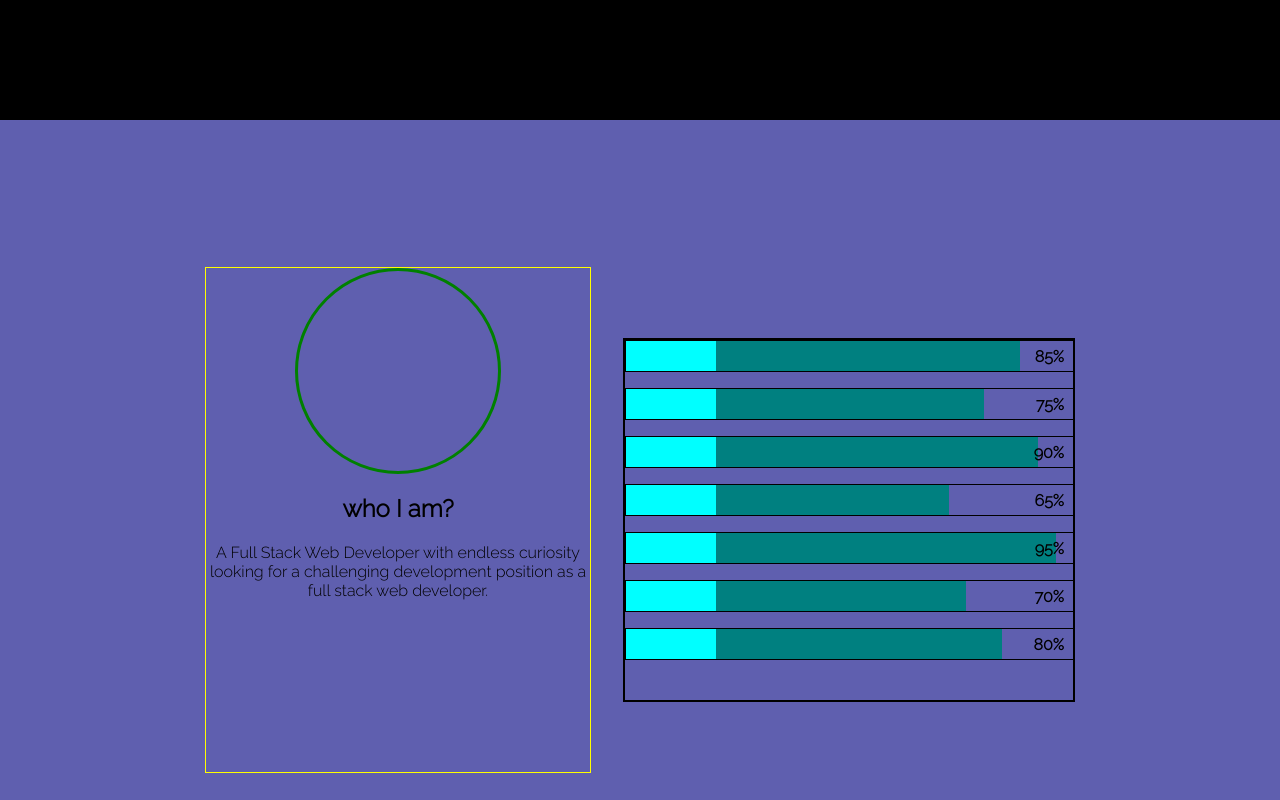
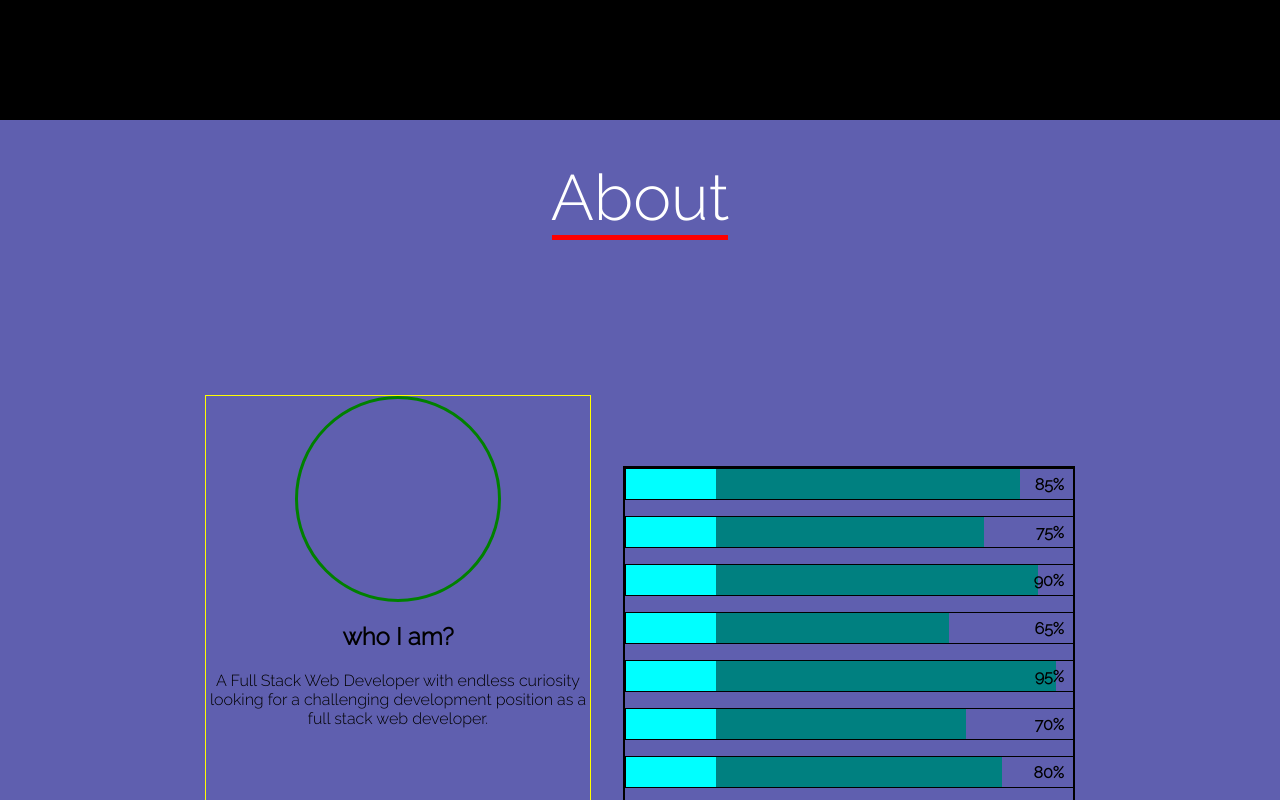
Before and after one commit to aviadc/portfolio, a React (Create React App) app: page / in a window 1280 px wide. Shown: the part 680-1480 px from the top of the page. Built offline with nearby package versions, Linux system fonts and the light colour scheme.

Commit message:
scroll smooth fix height

```diff
--- a/package.json
+++ b/package.json
@@ -7,6 +7,7 @@
     "@testing-library/react": "^11.2.7",
     "@testing-library/user-event": "^12.8.3",
     "aos": "^2.3.4",
+    "gsap": "^3.10.4",
     "react": "^17.0.2",
     "react-dom": "^17.0.2",
     "react-icons": "^4.4.0",
--- a/src/components/Navbar/index.js
+++ b/src/components/Navbar/index.js
@@ -4,6 +4,9 @@ import { Link } from "react-scroll"
 import "./navbar.scss";
 
 const Navbar = () => {
+  const offsetInPixels = (window.innerHeight/100)*8;
+  console.log(offsetInPixels,"offset");
+  // console.log(8vh)
 
   const [hamburgerClick, setHamburgerClick] = useState(false)
 
@@ -14,13 +17,13 @@ const Navbar = () => {
           <Link to="intro" spy={true} smooth={true} offset={0} duration={0} className="nav-link">Home</Link>
         </div>
         <div>
-          <Link to="about" spy={true} smooth={true} offset={0} duration={0} className="nav-link">About</Link>
+          <Link to="about" spy={true} smooth={true} offset={-offsetInPixels} duration={0} className="nav-link">About</Link>
         </div>
         <div>
-          <Link to="work" spy={true} smooth={true} offset={0} duration={0} className="nav-link">Work</Link>
+          <Link to="work" spy={true} smooth={true} offset={-offsetInPixels} duration={0} className="nav-link">Work</Link>
         </div>
         <div>
-          <Link to="contact" spy={true} smooth={true} offset={0} duration={0} className="nav-link">Contact</Link>
+          <Link to="contact" spy={true} smooth={true} offset={-offsetInPixels} duration={0} className="nav-link">Contact</Link>
         </div>
       </div>
       <div className='navbar-hamburger' onClick={() => setHamburgerClick(!hamburgerClick)}>
--- a/src/components/Navbar/navbar.scss
+++ b/src/components/Navbar/navbar.scss
@@ -5,7 +5,7 @@
   width: 100%;
   top: 0;
   left: 0;
-  height: 60px;
+  height: 8vh;
   display: flex;
   align-items: center;
 
--- /dev/null
+++ b/src/components/PageTitle/index.js
@@ -0,0 +1,13 @@
+import React from 'react'
+import "./pageTitle.scss"
+
+const PageTitle = ({title}) => {
+  return (
+    <div className='title-container'>
+      <div className='title'>{title}</div>
+      <div className='title-bottom'></div>
+    </div>
+  )
+}
+
+export default PageTitle
--- /dev/null
+++ b/src/components/PageTitle/pageTitle.scss
@@ -0,0 +1,21 @@
+.title-container {
+  height: 20vh;
+  width: 100%;
+  display: flex;
+  flex-direction: column;
+  align-items: center;
+  justify-content: center;
+  // border: 1px solid red;
+}
+
+.title {
+  color: #fff;
+  font-size: 4rem;
+}
+
+
+.title-bottom {
+  background-color: red;
+  width: 11rem;
+  height: 5px;
+}
--- a/src/components/pages/About/about.scss
+++ b/src/components/pages/About/about.scss
@@ -1,9 +1,15 @@
+.about-page{
+    height: 92vh;
+    background-color: #5f5faf;
+    width: 100%;
+    // border: 1px solid teal;
+}
+
 .about-container {
-    height: 100vh;
+    height: 100%;
     display: flex;
     justify-content: center;
     align-items: center;
-    background-color: #5f5faf;
 }
 
 .about-inner{
--- a/src/components/pages/About/index.js
+++ b/src/components/pages/About/index.js
@@ -1,15 +1,18 @@
-import React ,{useEffect} from 'react'
+import React, { useEffect } from 'react'
 import Aos from 'aos'
 import "aos/dist/aos.css"
 import SkillRange from '../../SkillRange'
 import "./about.scss"
+import PageTitle from '../../PageTitle'
 
 const About = () => {
-  useEffect(()=>{
+  useEffect(() => {
     // Aos.init({duration: 2000});
-  },[])
+  }, [])
   return (
-    <div className='about-container' id='about' >
+    <div className='about-page' id='about'>
+      <PageTitle title='About' />
+      <div className='about-container' >
         <div className='about-inner'>
           <div className='about-left'>
             <div className='about-image'>
@@ -36,6 +39,7 @@ const About = () => {
           </div>
         </div>
       </div>
+    </div>
   )
 }
 
--- a/src/components/pages/Contact/contact.scss
+++ b/src/components/pages/Contact/contact.scss
@@ -1,5 +1,5 @@
 .contact-container{
-  height: 100vh;
+  height: 92vh;
   display: flex;
   justify-content: center;
   align-items: center;
--- a/src/components/pages/Work/work.scss
+++ b/src/components/pages/Work/work.scss
@@ -1,5 +1,5 @@
 .work-container{
-    height: 100vh;
+    height: 92vh;
     display: flex;
     justify-content: center;
     align-items: center;
```
Lines whose indentation alone changed are shown as unchanged.
